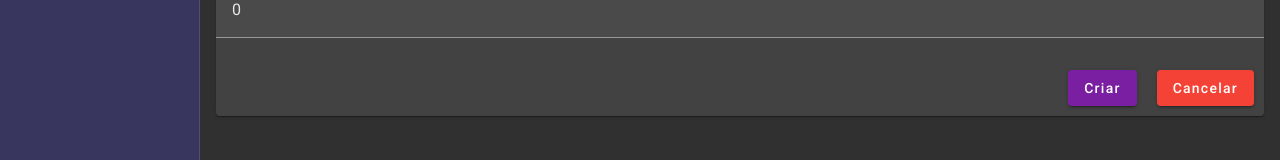
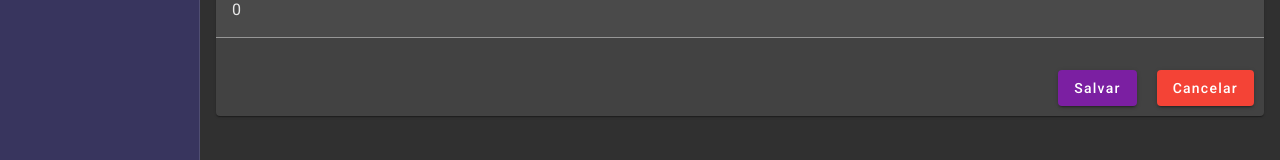
Before and after one commit to FlavioLimas/crud-angular, an Angular app: page /products/update/1 in a window 1280 px wide. Shown: the part 292-452 px from the top of the page. Built offline with nearby package versions, Linux system fonts and the light colour scheme.

Commit message:
chamada de metodo update e ajuste de label

```diff
--- a/src/app/components/template/product/product-create/product-create.component.html
+++ b/src/app/components/template/product/product-create/product-create.component.html
@@ -11,7 +11,8 @@
         </mat-form-field>
     </form>
     <div align="end">
-        <button mat-raised-button (click)="createProduct()" color="primary" mat-hint="end">Criar</button>
+        <button mat-raised-button (click)="createProduct()"
+        color="primary" mat-hint="end">Salvar</button>
         <button mat-raised-button routerLink="/products" color="warn">Cancelar</button>
     </div>
 </mat-card>
--- a/src/app/components/template/product/product-update/product-update.component.html
+++ b/src/app/components/template/product/product-update/product-update.component.html
@@ -15,8 +15,8 @@
         </mat-form-field>
     </form>
     <div align="end">
-        <button mat-raised-button (click)="createProduct()"
-        color="primary" mat-hint="end">Criar</button>
+        <button mat-raised-button (click)="updateProduct()"
+        color="primary" mat-hint="end">Salvar</button>
         <button mat-raised-button color="warn"
         routerLink="/products">Cancelar</button>
     </div>
```
